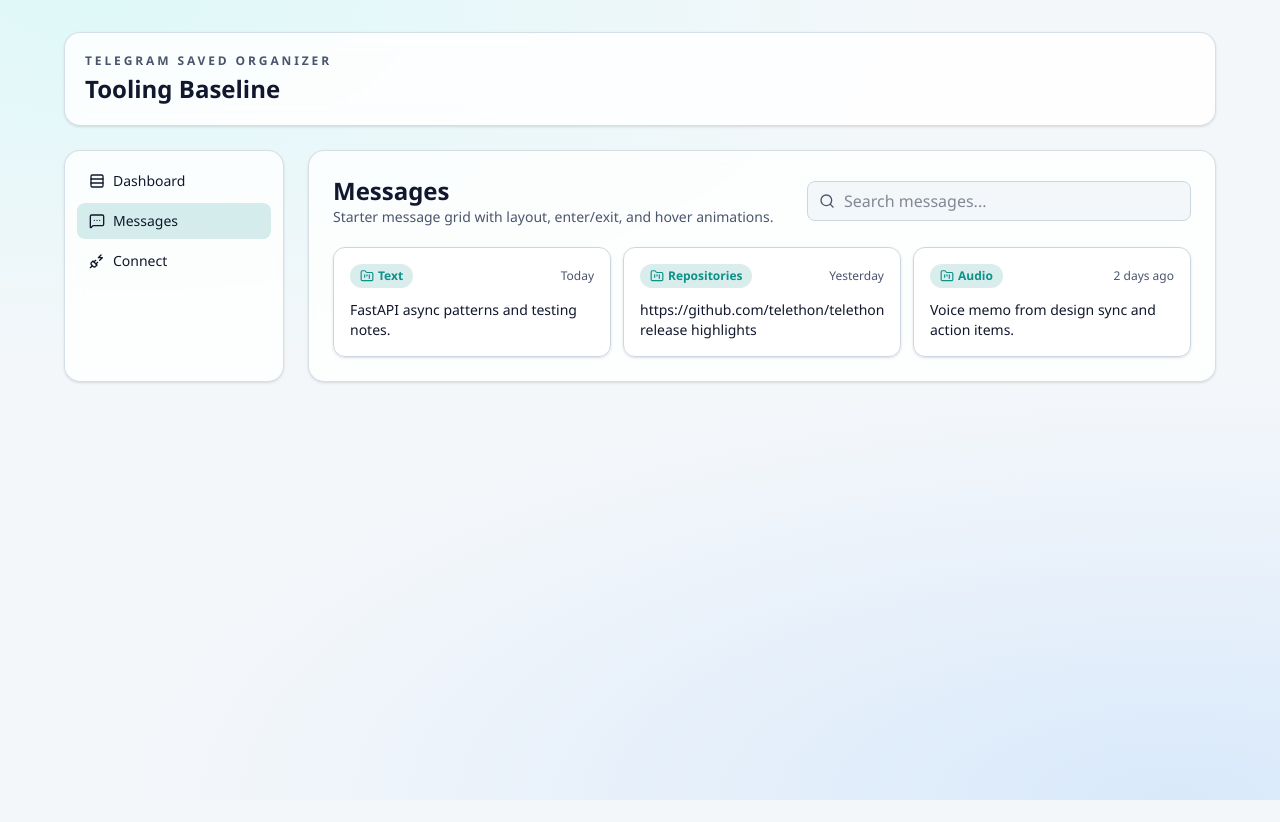
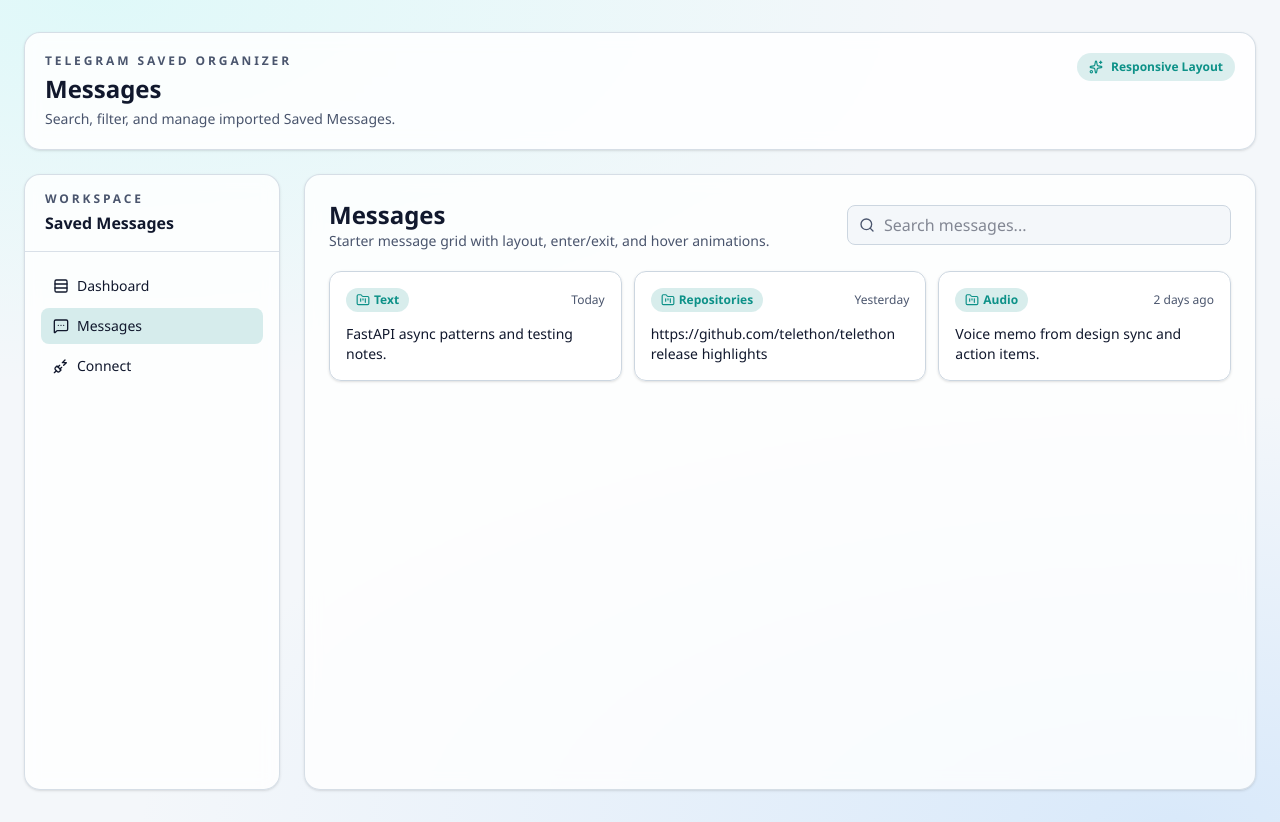
Before and after one commit to Endogen/telegram-saved-organizer, a React (Vite) app in the folder frontend/: page /messages in a window 1280 px wide. Before the commit the page ends 800 px from the top, so only its background shows below. Built offline with nearby package versions, Linux system fonts and the light colour scheme; the HTML template or start-up script is replaced by a standard one.

Commit message:
feat(frontend): add responsive app shell with top bar and sidebar

```diff
--- a/frontend/src/components/layout/app-layout.tsx
+++ b/frontend/src/components/layout/app-layout.tsx
@@ -1,77 +1,59 @@
+import { useEffect } from "react";
 import { AnimatePresence, motion } from "framer-motion";
-import { Menu, MessageSquareMore, PlugZap, Rows3 } from "lucide-react";
-import { NavLink, Outlet, useLocation } from "react-router-dom";
+import { MessageSquareMore, PlugZap, Rows3 } from "lucide-react";
+import { Outlet, useLocation } from "react-router-dom";
 
-import { Button } from "@/components/ui/button";
-import { cn } from "@/lib/utils";
+import { Sidebar, type SidebarItem } from "@/components/layout/sidebar";
+import { TopBar } from "@/components/layout/top-bar";
 import { useUiStore } from "@/stores/ui-store";
 
-const navigation = [
-  { to: "/", label: "Dashboard", icon: Rows3 },
+const navigation: SidebarItem[] = [
+  { to: "/", label: "Dashboard", icon: Rows3, end: true },
   { to: "/messages", label: "Messages", icon: MessageSquareMore },
   { to: "/connect", label: "Connect", icon: PlugZap },
+];
+
+const routeMeta = [
+  {
+    matcher: (pathname: string) => pathname === "/",
+    title: "Dashboard",
+    subtitle: "Overview of your Saved Messages workspace and category activity.",
+  },
+  {
+    matcher: (pathname: string) => pathname.startsWith("/messages"),
+    title: "Messages",
+    subtitle: "Search, filter, and manage imported Saved Messages.",
+  },
+  {
+    matcher: (pathname: string) => pathname.startsWith("/connect"),
+    title: "Connect Telegram",
+    subtitle: "Link your Telegram account to scan and organize Saved Messages.",
+  },
 ];
 
 export function AppLayout() {
   const location = useLocation();
   const isSidebarOpen = useUiStore((state) => state.isSidebarOpen);
   const toggleSidebar = useUiStore((state) => state.toggleSidebar);
+  const setSidebarOpen = useUiStore((state) => state.setSidebarOpen);
+
+  useEffect(() => {
+    setSidebarOpen(false);
+  }, [location.pathname, setSidebarOpen]);
+
+  const activeRoute =
+    routeMeta.find((item) => item.matcher(location.pathname)) ??
+    routeMeta[0];
 
   return (
     <div className="min-h-screen px-4 py-5 md:px-6 md:py-8">
-      <div className="mx-auto flex w-full max-w-6xl flex-col gap-4 md:gap-6">
-        <header className="rounded-2xl border border-[hsl(var(--border)/0.8)] bg-[hsl(var(--card)/0.85)] p-4 shadow-sm backdrop-blur md:p-5">
-          <div className="flex items-center justify-between gap-4">
-            <div>
-              <p className="text-xs font-semibold uppercase tracking-[0.24em] text-[hsl(var(--muted-foreground))]">
-                Telegram Saved Organizer
-              </p>
-              <h1 className="mt-1 text-xl font-semibold text-[hsl(var(--foreground))] md:text-2xl">
-                Tooling Baseline
-              </h1>
-            </div>
-            <Button
-              variant="outline"
-              className="md:hidden"
-              onClick={toggleSidebar}
-              aria-label="Toggle navigation"
-            >
-              <Menu className="size-4" />
-            </Button>
-          </div>
-        </header>
+      <div className="mx-auto flex w-full max-w-7xl flex-col gap-4 md:gap-6">
+        <TopBar title={activeRoute.title} subtitle={activeRoute.subtitle} onMenuClick={toggleSidebar} />
 
-        <div className="grid gap-4 md:grid-cols-[220px_1fr] md:gap-6">
-          <aside
-            className={cn(
-              "rounded-2xl border border-[hsl(var(--border)/0.8)] bg-[hsl(var(--card)/0.82)] p-3 shadow-sm backdrop-blur",
-              isSidebarOpen ? "block" : "hidden md:block",
-            )}
-          >
-            <nav className="space-y-1">
-              {navigation.map(({ to, label, icon: Icon }) => (
-                <NavLink
-                  key={to}
-                  to={to}
-                  end={to === "/"}
-                  className={({ isActive }) =>
-                    cn(
-                      "flex items-center gap-2 rounded-lg px-3 py-2 text-sm font-medium transition-colors",
-                      isActive
-                        ? "bg-[hsl(var(--primary)/0.16)] text-[hsl(var(--primary))]"
-                        : "text-[hsl(var(--muted-foreground))] hover:bg-[hsl(var(--muted))] hover:text-[hsl(var(--foreground))]",
-                    )
-                  }
-                  onClick={() => useUiStore.getState().setSidebarOpen(false)}
-                >
-                  <Icon className="size-4" />
-                  {label}
-                </NavLink>
-              ))}
-            </nav>
-          </aside>
+        <div className="flex gap-4 md:gap-6">
+          <Sidebar items={navigation} isOpen={isSidebarOpen} onClose={() => setSidebarOpen(false)} />
 
-          <main className="rounded-2xl border border-[hsl(var(--border)/0.8)] bg-[hsl(var(--card)/0.8)] p-4 shadow-sm backdrop-blur md:p-6">
+          <main className="min-h-[calc(100vh-11.5rem)] min-w-0 flex-1 rounded-2xl border border-[hsl(var(--border)/0.8)] bg-[hsl(var(--card)/0.8)] p-4 shadow-sm backdrop-blur md:p-6">
             <AnimatePresence mode="wait">
               <motion.div
                 key={location.pathname}
--- /dev/null
+++ b/frontend/src/components/layout/sidebar.tsx
@@ -0,0 +1,74 @@
+import type { LucideIcon } from "lucide-react";
+import { NavLink } from "react-router-dom";
+import { AnimatePresence, motion } from "framer-motion";
+
+import { cn } from "@/lib/utils";
+
+export type SidebarItem = {
+  to: string;
+  label: string;
+  icon: LucideIcon;
+  end?: boolean;
+};
+
+type SidebarProps = {
+  items: SidebarItem[];
+  isOpen: boolean;
+  onClose: () => void;
+};
+
+export function Sidebar({ items, isOpen, onClose }: SidebarProps) {
+  return (
+    <>
+      <AnimatePresence>
+        {isOpen ? (
+          <motion.button
+            type="button"
+            aria-label="Close navigation"
+            className="fixed inset-0 z-30 bg-slate-950/40 md:hidden"
+            initial={{ opacity: 0 }}
+            animate={{ opacity: 1 }}
+            exit={{ opacity: 0 }}
+            onClick={onClose}
+          />
+        ) : null}
+      </AnimatePresence>
+
+      <aside
+        className={cn(
+          "fixed inset-y-0 left-0 z-40 flex w-72 -translate-x-full flex-col border-r border-[hsl(var(--border)/0.8)] bg-[hsl(var(--card)/0.95)] transition-transform duration-300 md:static md:z-0 md:w-64 md:translate-x-0 md:rounded-2xl md:border md:bg-[hsl(var(--card)/0.82)] md:shadow-sm md:backdrop-blur",
+          isOpen ? "translate-x-0" : "-translate-x-full",
+        )}
+      >
+        <div className="border-b border-[hsl(var(--border)/0.75)] px-4 py-4 md:px-5">
+          <p className="text-xs font-semibold uppercase tracking-[0.24em] text-[hsl(var(--muted-foreground))]">
+            Workspace
+          </p>
+          <h2 className="mt-1 text-base font-semibold text-[hsl(var(--foreground))]">Saved Messages</h2>
+        </div>
+
+        <nav className="flex-1 space-y-1 p-3 md:p-4">
+          {items.map(({ to, label, icon: Icon, end }) => (
+            <NavLink
+              key={to}
+              to={to}
+              end={end}
+              className={({ isActive }) =>
+                cn(
+                  "flex items-center gap-2 rounded-lg px-3 py-2 text-sm font-medium transition-colors",
+                  isActive
+                    ? "bg-[hsl(var(--primary)/0.16)] text-[hsl(var(--primary))]"
+                    : "text-[hsl(var(--muted-foreground))] hover:bg-[hsl(var(--muted))] hover:text-[hsl(var(--foreground))]",
+                )
+              }
+              onClick={onClose}
+            >
+              <Icon className="size-4" />
+              {label}
+            </NavLink>
+          ))}
+        </nav>
+      </aside>
+    </>
+  );
+}
--- /dev/null
+++ b/frontend/src/components/layout/top-bar.tsx
@@ -0,0 +1,42 @@
+import { Menu, Sparkles } from "lucide-react";
+
+import { Button } from "@/components/ui/button";
+
+type TopBarProps = {
+  title: string;
+  subtitle: string;
+  onMenuClick: () => void;
+};
+
+export function TopBar({ title, subtitle, onMenuClick }: TopBarProps) {
+  return (
+    <header className="rounded-2xl border border-[hsl(var(--border)/0.8)] bg-[hsl(var(--card)/0.85)] p-4 shadow-sm backdrop-blur md:p-5">
+      <div className="flex items-start justify-between gap-4">
+        <div className="flex items-start gap-3">
+          <Button
+            variant="outline"
+            size="sm"
+            className="mt-0.5 md:hidden"
+            onClick={onMenuClick}
+            aria-label="Toggle navigation"
+          >
+            <Menu className="size-4" />
+          </Button>
+
+          <div>
+            <p className="text-xs font-semibold uppercase tracking-[0.24em] text-[hsl(var(--muted-foreground))]">
+              Telegram Saved Organizer
+            </p>
+            <h1 className="mt-1 text-xl font-semibold text-[hsl(var(--foreground))] md:text-2xl">{title}</h1>
+            <p className="mt-1 text-sm text-[hsl(var(--muted-foreground))]">{subtitle}</p>
+          </div>
+        </div>
+
+        <div className="hidden items-center gap-2 rounded-full bg-[hsl(var(--primary)/0.14)] px-3 py-1.5 text-xs font-semibold text-[hsl(var(--primary))] sm:inline-flex">
+          <Sparkles className="size-3.5" />
+          Responsive Layout
+        </div>
+      </div>
+    </header>
+  );
+}
--- a/frontend/src/stores/ui-store.ts
+++ b/frontend/src/stores/ui-store.ts
@@ -9,7 +9,7 @@ type UiState = {
 };
 
 export const useUiStore = create<UiState>()((set) => ({
-  isSidebarOpen: true,
+  isSidebarOpen: false,
   searchQuery: "",
   setSidebarOpen: (isOpen) => set({ isSidebarOpen: isOpen }),
   toggleSidebar: () => set((state) => ({ isSidebarOpen: !state.isSidebarOpen })),
```
Also changed, not shown: 2 other files (tests, documents, lock files or other folders).
